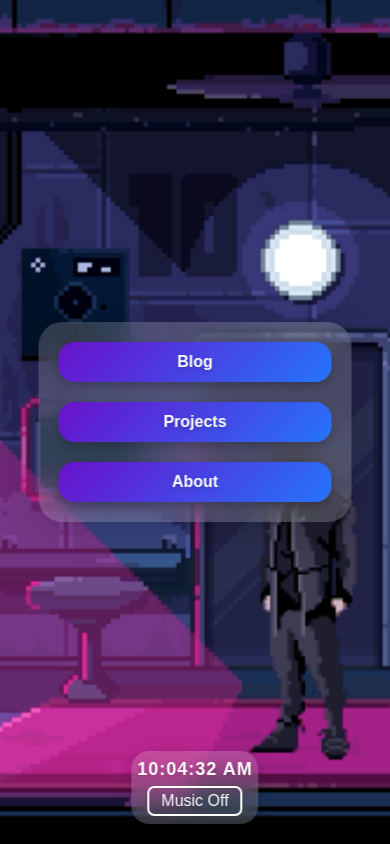
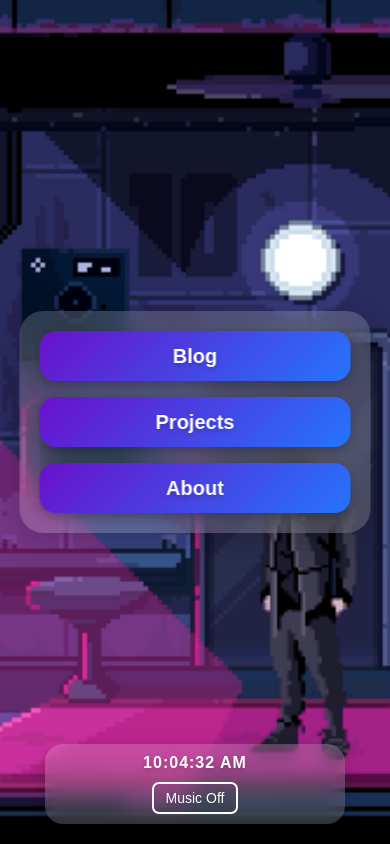
Before and after one commit to Shubham-hahh/Personal-Website, a plain HTML site: page home.html in a window 390 px wide. Drawn offline with Linux system fonts and the light colour scheme; a web font is replaced by a local one.

Commit message:
Update home.html

```diff
--- a/home.html
+++ b/home.html
@@ -202,66 +202,75 @@
 
         .main-nav button[data-tooltip]:hover:before {
             opacity: 1;
+        }        /* Enhanced Responsiveness */
+        @media (max-width: 1200px) {
+            .main-nav {
+                padding: 32px 28px;
+            }
+            .main-nav button {
+                width: 220px;
+                height: 60px;
+                font-size: 24px;
+            }
         }
 
-        /* Enhanced Responsiveness */
         @media (max-width: 768px) {
             .main-nav {
-                flex-direction: column;
+                padding: 24px;
                 gap: 20px;
-                padding: 20px;
+                width: 90%;
+                max-width: 400px;
             }
             .main-nav button {
-                font-size: 20px;
-                padding: 16px 40px;
-                min-width: 180px;
-                width: auto;
+                width: 100%;
+                height: 56px;
+                font-size: 22px;
             }
             .bottom-bar {
                 flex-direction: column;
                 gap: 10px;
                 padding: 12px;
+                width: 90%;
+                max-width: 300px;
+            }
+            .clock-text {
+                font-size: 16px;
             }
         }
 
         @media (max-width: 480px) {
+            .main-nav {
+                padding: 20px;
+                gap: 16px;
+            }
             .main-nav button {
-                font-size: 16px;
-                padding: 12px 20px;
-                min-width: 140px;
+                height: 50px;
+                font-size: 20px;
+            }
+            .bottom-bar {
+                padding: 10px;
+            }
+            .toggle-btn {
+                font-size: 14px;
+                padding: 6px 12px;
+            }
+        }
+
+        @media (max-width: 360px) {
+            .main-nav {
+                padding: 16px;
+                gap: 12px;
+            }
+            .main-nav button {
+                height: 44px;
+                font-size: 18px;
+            }
+            .clock-text {
+                font-size: 14px;
             }
             .bottom-bar {
                 padding: 8px;
-            }
-        }
-
-        @media (max-width: 400px) {
-            .main-nav button {
-                font-size: 16px;
-                padding: 10px 8vw;
-                min-height: 40px;
-                height: 40px;
-                min-width: 100px;
-                width: 70vw;
-            }
-            .bottom-bar {
-                gap: 6px;
-                padding: 8px 6px;
-            }
-        }
-
-        @media (max-width: 320px) {
-            .main-nav button {
-                font-size: 14px;
-                padding: 8px 6vw;
-                min-height: 36px;
-                height: 36px;
-                min-width: 90px;
-                width: 65vw;
-            }
-            .bottom-bar {
-                gap: 4px;
-                padding: 6px 4px;
+                gap: 8px;
             }
         }
 
```
